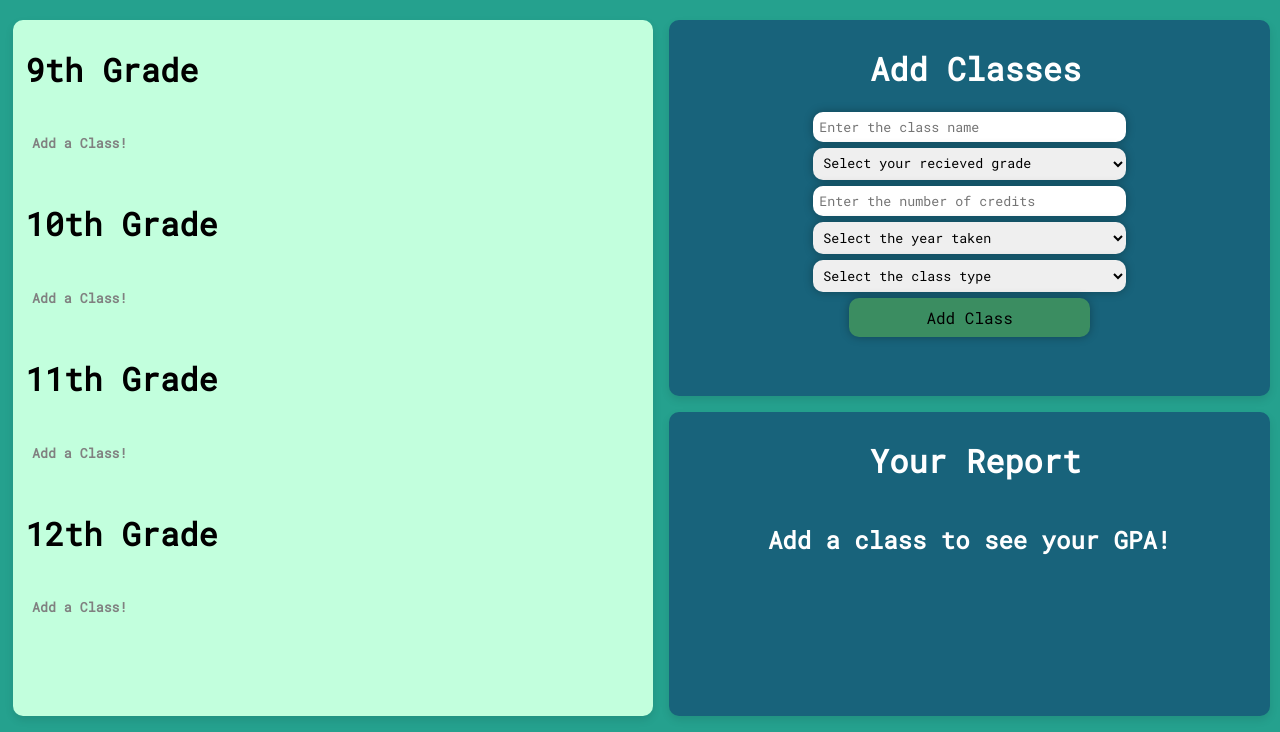
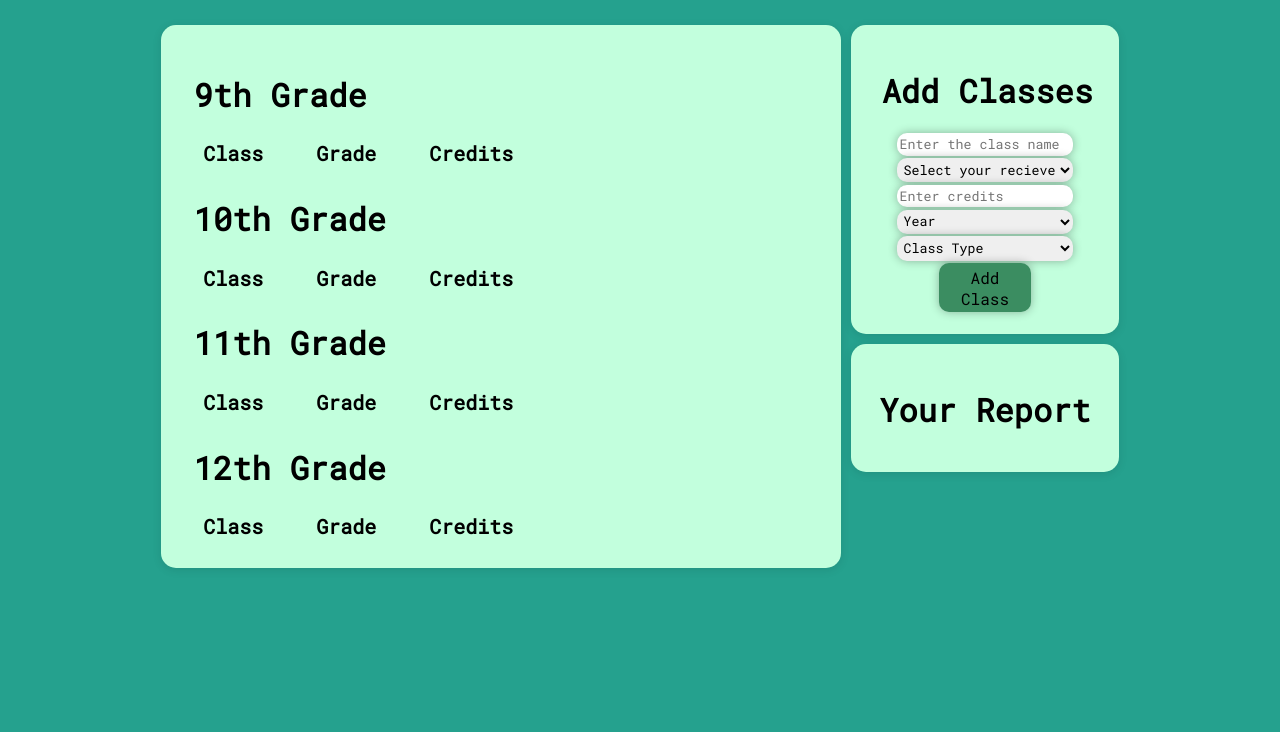
Before and after one commit to SanixWheee/GPACalc, a Flask app: page /dashboard in a window 1280 px wide. Shown: the part 68-800 px from the top of the page. Run offline with Flask 3, Linux system fonts and the light colour scheme; the visitor is signed in with stand-in values (Sample User, id 1); data that the repository does not hold is empty; parts of the project's set-up code (start-up, migrations or seed data) failed here and were passed over; some web fonts are replaced.

Commit message:
calm luh dashboard

```diff
--- a/static/style.css
+++ b/static/style.css
@@ -30,7 +30,7 @@ body {
 
 /* Initial style for the navbar */
 .navbar {
-  position: fixed;
+  /*position: fixed;*/
   top: 0; /* Move the navbar above the viewport initially */
   left: 0;
   width: 100%;
@@ -43,6 +43,8 @@ body {
     top: 0; /* Move the navbar back to its original position */
 }
 
+
+
 /* Add this CSS to handle navbar position for non-home pages */
 .homepage {
   top: -80px;
@@ -52,7 +54,7 @@ body {
 /* Initial style for the title */
 .mainTitle {
   font-family: 'Roboto Mono', monospace;
-  width: 97%;
+  width: 96.5%;
   font-size: 210px;
   text-align: center;
   margin-top: 120px; /* Add initial margin */
@@ -286,8 +288,9 @@ input[type = submit] {
 .bottomBar {
   display: flex;
   justify-content: space-between; /* Align items to the start and end of the container */
+  align-items: center;
   position: fixed;
-  bottom: -80px;
+  bottom: -90px;
   width: 100%;
   background-color: #9FFFCB;
   padding: 10px;
@@ -307,7 +310,7 @@ input[type = submit] {
   padding-left: 10px;
   padding-right: 10px;
 }
-
+/*
 .dashboardContainer .tableDiv:hover{
   margin-top: 10vh;
   margin-left: 0.5vw;
@@ -328,7 +331,50 @@ input[type = submit] {
   height: 40vh;
   width: 48vw;
 }
+*/
 
+.dashboardContainer{
+  display: flex;
+  justify-content: center;
+  align-items: flex-start;
+  margin-top: 25px;
+  margin-bottom: 25px;
+}
+
+.leftWidget {
+    display: flex;
+    flex-direction: column;
+    float: left;
+    background-color: #c2ffdd;
+    border-radius: 15px;
+    box-shadow: 0px 2px 10px rgba(0, 0, 0, 0.1);
+    width: 50vw;
+    padding: 20px;
+}
+
+.rightWidgets {
+    display: flex; /* Remove flex: 1 */
+    flex-direction: column;
+    justify-content: space-between;
+}
+
+.topWidget,
+.bottomWidget {
+    background-color: #c2ffdd;
+    border-radius: 15px;
+    box-shadow: 0px 2px 10px rgba(0, 0, 0, 0.1);
+    padding: 20px;
+    transition: transform 0.3s ease-in-out;
+    flex: 1; /* Add flex: 1 */
+    margin-left: 10px; /* Add margin-left */
+    text-align: center;
+}
+
+.topWidget {
+    margin-bottom: 10px; /* Adjust margin to match bottom widget */
+}
+
+/*
 .tableDiv {
   display: flex;
   flex-direction: column;
@@ -343,7 +389,7 @@ input[type = submit] {
   box-shadow: 0 4px 8px rgba(0, 0, 0, 0.1);
   transition: 0.3s ease;
 }
-
+*/
 .emptyText {
   color: grey;
   font-family: 'Roboto Mono', monospace;
@@ -370,12 +416,14 @@ input[type = submit] {
   text-align: left;
   text-decoration: bold;
   font-size: 20px;
+  padding-right: 50px;
 }
 
 .grades td {
   text-align: left;
   border: 3px solid #18637B;
   border-spacing: 0 1px;
+  padding-right: 10px;
 }
 
 .grades td:hover {
@@ -386,10 +434,6 @@ input[type = submit] {
   display: flex;
   flex-direction: column;
   float: left;
-  margin-top: 11vh;
-  margin-left: 2vh;
-  height: 47vh;
-  width: 47vw;
   background: #18637B;
   box-shadow: 0 4px 8px rgba(0, 0, 0, 0.1);
   transition: 0.3s ease;
@@ -400,15 +444,14 @@ input[type = submit] {
   padding-top: 1%;
   padding-left: 2%;
   font-family: 'Roboto Mono', monospace;
-  text-align: center;
-  color: #fff;
+  text-align: center;;
 }
 
 .enter {
   padding: 1%;
+    width: 75%;
   font-family: 'Roboto Mono', monospace;
   border-radius: 10px;
-  width: 50%;
   border: none;
   margin-bottom: 1%;
   box-shadow: 0 0 10px rgba(0, 0, 0, 0.3);
@@ -419,7 +462,7 @@ input[type = submit] {
   padding: 1%;
   font-family: 'Roboto Mono', monospace;
   border-radius: 10px;
-  width: 52%;
+  width: 77%;
   border: none;
   margin-bottom: 1%;
   box-shadow: 0 0 10px rgba(0, 0, 0, 0.3);
@@ -464,33 +507,30 @@ input[type = submit] {
 
 .infoLabel {
   padding-top: 1%;
-  padding-left: 2%;
   font-family: 'Roboto Mono', monospace;
   text-align: center;
-  color: #fff;
+  justify-content: center;
+  align-items: center;
 }
 
 .gpaText {
   font-family: 'Roboto Mono', monospace;
   text-align: center;
-  color: #fff;
 }
 
 .getPDF {
   font-family: 'Roboto Mono', monospace;
   text-align: center;
   border-radius: 10px;
-  padding: 1.5%;
-  width: 20%;
-  border: none;
-  display: block;
-  margin: auto;
+  align-self: center;
+  padding: 20px;
   box-shadow: 0 0 10px rgba(0, 0, 0, 0.3);
   background: #3B8D61;
   cursor:pointer;
   text-decoration: none;
   color:#000;
   transition: 0.3s;
+  margin: 20px;
 }
 
 .getPDF:hover {
@@ -578,6 +618,9 @@ input[type = submit] {
   align-content: center;
   font-family: 'Montserrat', sans-serif;
 }
+
+
+
 
 /*KAUSHALS CSS STUFF FOR THE DASHBOARD*/
   /* CSS for the popup form */
--- a/templates/base.html
+++ b/templates/base.html
@@ -27,7 +27,7 @@
   </head>
   <body>
     <!-- Div for the top navigation bar -->
-    <div class="navbar">
+    <div class="navbar" id="navbar">
       <div class="nav-container">
         <!-- prettier-ignore -->
         <a class="header" href = "{{ url_for('home.home') + '#mainScreen'}}">GPAWIZARD</a>
@@ -62,7 +62,6 @@
     <!-- Div for the bottom nav bar -->
     <div class="bottomBar">
       <p class="footer-text">By Kaushal Dabbiru, Tejas Panja, Safwan Hasan</p>
-      <p class="footer-text footer-right">FBLA Intro to Programming</p>
       <button class = "chatbutton">
         <span class = "material-symbols-outlined">mode_comment</span>
         <span class = "material-symbols-outlined">close</span>
@@ -108,5 +107,18 @@
       });
     </script>
 
+    <script>
+
+    document.addEventListener("DOMContentLoaded", function() {
+        var navbar = document.getElementById("navbar");
+
+        // Check if it's the home page
+        if (window.location.pathname === '/') {
+            navbar.style.position = "fixed";
+        }
+    });
+
+    </script>
+
   </body>
 </html>
--- a/templates/dashboard.html
+++ b/templates/dashboard.html
@@ -1,52 +1,33 @@
 {% extends "base.html" %} {% block content %}
+<script src="{{url_for('static', filename='dashboard.js')}}" defer></script>
 <div class = "dashboardContainer">
+    <div class="leftWidget">
       <div class = "tableDiv">
         {% for grade, classes in classes_by_grade.items() %}
             <h1 class = "gradeLabel">{{ grade }}th Grade</h1>
-        <h5 class = "emptyText">Add a Class!</h5>
             <table class = "{{ grade }} grades">
                 <tr>
-            <th>Class</th>
-            <th>Grade</th>
-            <th>Credits</th>
+                <th>Class     </th>
+                <th>Grade     </th>
+                <th>Credits     </th>
                 </tr>
                 {% for class in classes %}
                 <tr>
-                <td>{{ class.full_name() }}</td>
-                <td>{{ class.received_grade }}</td>
-                <td>{{ class.credits }}</td>
+                    <td>{{class.name}}</td>
+                    <td>{{class.received_grade}}</td>
+                    <td>{{class.credits}}</td>
                 </tr>
                 {% endfor %}
             </table>
         {% endfor %}
-    <script>const emptyTexts = document.querySelectorAll(".emptyText");
-      const gradeTables = document.querySelectorAll(".grades");
-
-      emptyTexts.forEach(function(emptyText) {
-          emptyText.style.display = "none";
-      });
-
-      function toggleVisibility() {
-          emptyTexts.forEach(function(emptyText, index) {
-              const table = gradeTables[index];
-              const rowCount = table.querySelectorAll("tr").length;
-
-              if (rowCount > 1) {
-                  emptyText.style.display = "none";
-                  table.style.display = "table";
-              } else {
-                  emptyText.style.display = "block";
-                  table.style.display = "none";
-              }
-          });
-      }
-      toggleVisibility();</script>
       </div>
-  <div class = "addDiv">
+    </div>
+    <div class="rightWidgets">
+      <div class = "topWidget">
         <h1 class = "addLabel">Add Classes</h1> <!--                                      update the 'add a class' text on submission-->
         <form id = "addClass" action="{{ url_for('dashboard.dashboard') }}" method="POST" onsubmit="toggleVisibility()">
-      <div class = 'formClass' style="text-align: center;">
-          <input type = 'text' id = 'class' class = "classInput enter" name = 'name' placeholder="Enter the class name" required>
+
+              <input type = 'text' id = 'class' class = "enter" name = 'name' placeholder="Enter the class name" required>
               <br>
               <!-- <label for = "grade" class = "dropdownLabel">Grade Recieved:</label> -->
               <select class = "grade dropdown" id="grade" name = "received_grade" required>
@@ -61,11 +42,11 @@
                 <option value="N">N</option>
               </select>
               <br>
-          <input type = 'text' id = 'credits' class = "creditInput enter" name = 'credits', placeholder="Enter the number of credits" required>
+              <input type = 'text' id = 'credits' class = "enter" name = 'credits', placeholder="Enter credits">
               <br>
               <!-- <label for = "year" class = "dropdownLabel">Year Taken:</label> -->
               <select class = "year dropdown" id="year" name = "grade_taken" required>
-            <option value = "" disabled selected class = "initChoice">Select the year taken</option>
+                <option value = "" disabled selected class = "initChoice">Year</option>
                 <option value="9">9</option>
                 <option value="10">10</option>
                 <option value="11">11</option>
@@ -74,28 +55,28 @@
               <br>
               <!-- <label for = "type" class = "dropdownLabel">Class Type:</label> -->
               <select class = "type dropdown" id="type" name = "type" required>
-            <option value = "" disabled selected class = "initChoice">Select the class type</option>
+                <option value = "" disabled selected class = "initChoice">Class Type</option>
                 <option value="">Normal</option>
                 <option value="AP">AP</option>
                 <option value="Honors">Honors</option>
               </select>
               <br>
               <button type="submit" class="submitButton">Add Class</button>
-      </div>
+
         </form>
       </div>
-  <div class = "infoDiv">
+
+      <div class = "bottomWidget">
         <h1 class = "infoLabel">Your Report</h1>
-    <div class="reports">
         {% if has_classes %}
           <h2 class="gpaText">Unweighted GPA: {{ unweighted_gpa }}</h2>
           <h2 class="gpaText">Weighted GPA: {{ weighted_gpa }}</h2>
           <!-- prettier-ignore -->
           <a class = "getPDF" href = "{{ url_for('dashboard.download_report') }}">Download PDF</a>
-        {% else %}
-           <h2 class="gpaText">Add a class to see your GPA!</h2>
     {% endif %}
       </div>
     </div>
 </div>
+
+
 {% endblock %}
```
Lines whose indentation alone changed are shown as unchanged.
